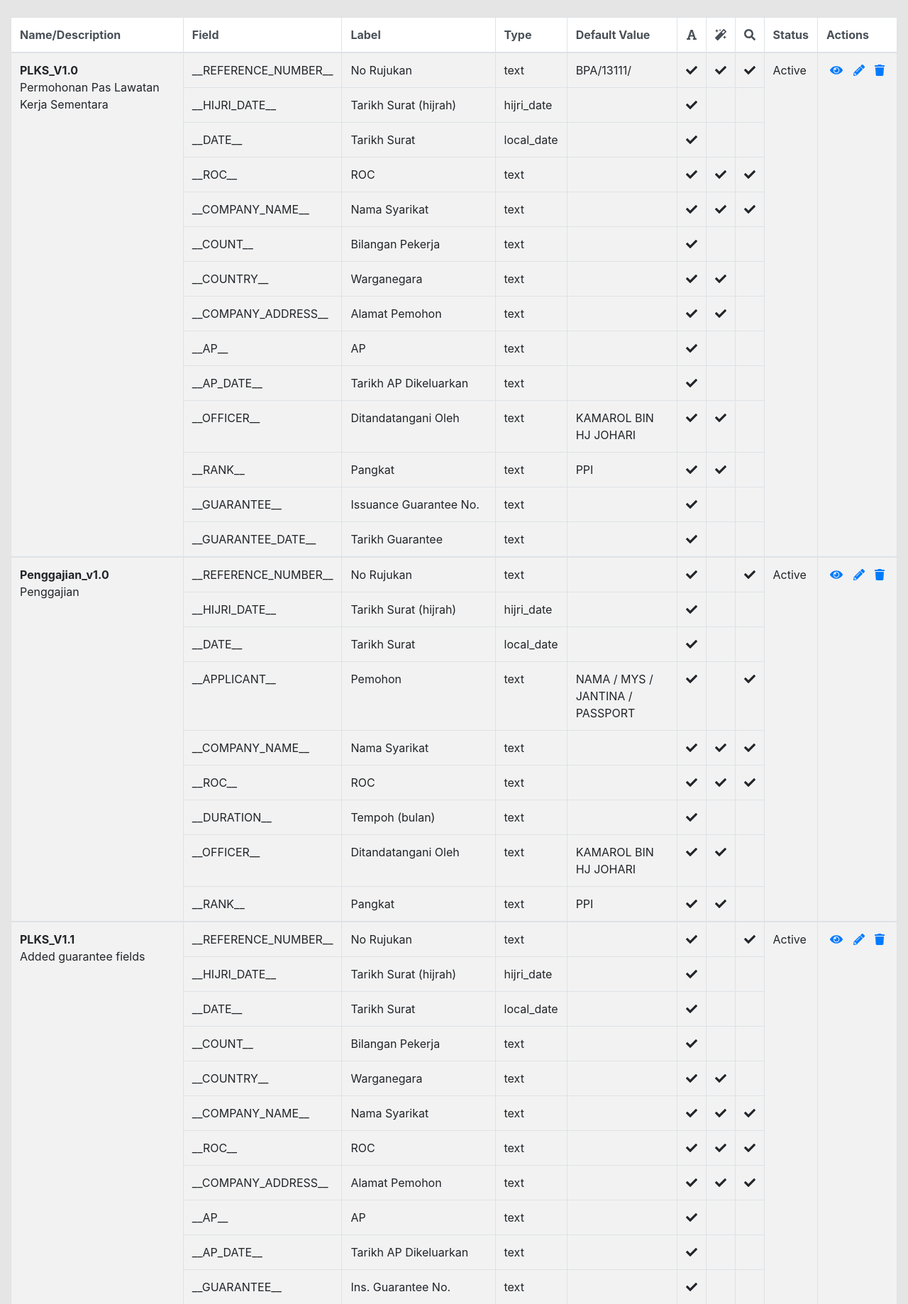
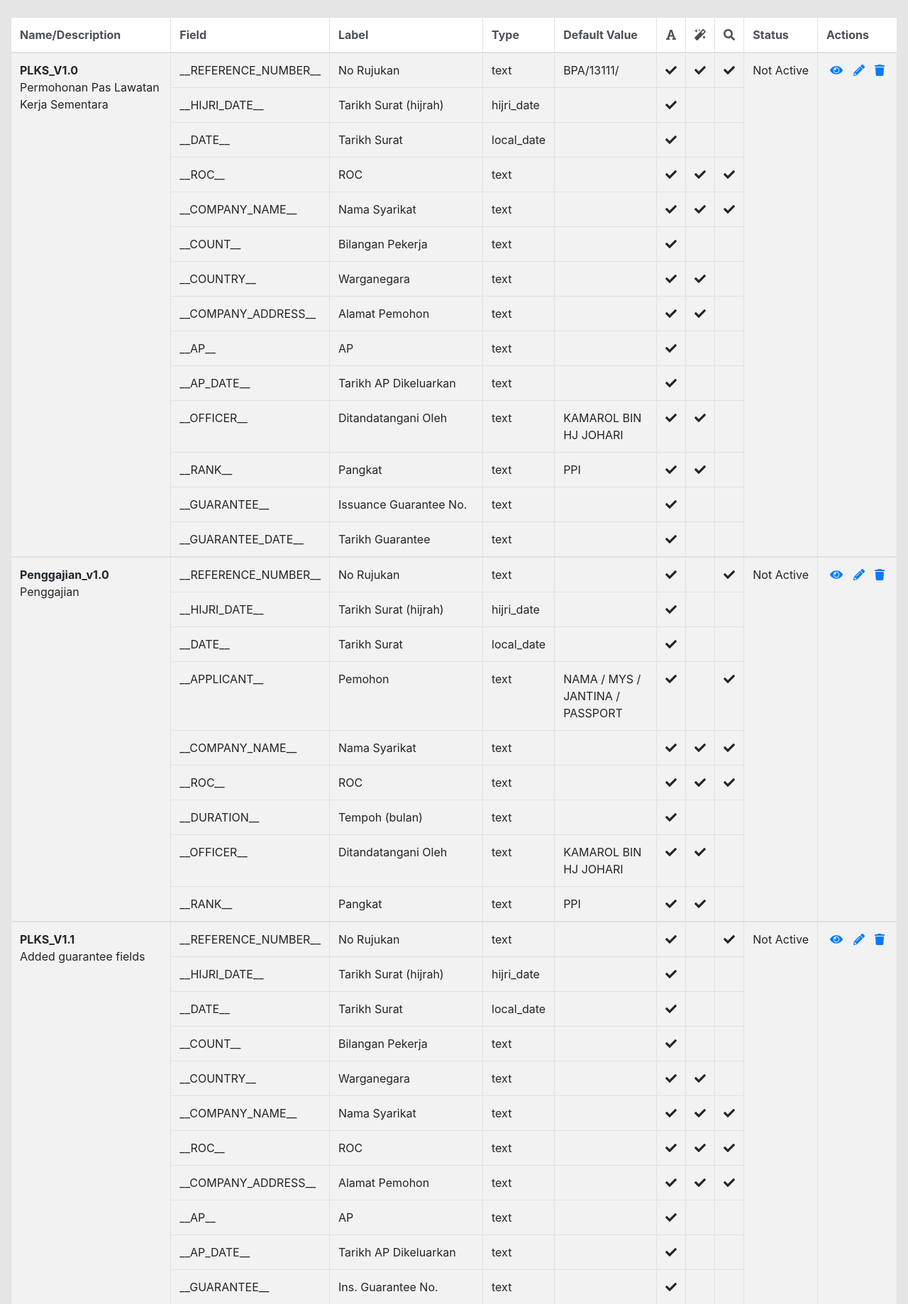
Before and after one commit to amirbujang/trackerdoc, a Django app: page /documents/template/index/ in a window 1280 px wide. Shown: the part 128-1966 px from the top of the page at 71% size. Run offline with Django 3.2, Linux system fonts and the light colour scheme; a user stored in the database is signed in; data comes from the database, SQL or seed files in the repository; some libraries are stand-ins or nearby versions.

Commit message:
Fixed to show correct template status

```diff
--- a/trackerdoc/documents/templates/documents/template_index.html
+++ b/trackerdoc/documents/templates/documents/template_index.html
@@ -61,7 +61,13 @@
                   {% if tags.0.is_searchable %} <span class="fas fa-check" title="Searchable"></span> {% endif %}
                 </td>
 
-                <td rowspan="{{ rowspan }}" class="fit-cell">Active</td>
+                <td rowspan="{{ rowspan }}" class="fit-cell">
+                  {% if template.is_active %}
+                  Active
+                  {% else %}
+                  Not Active
+                  {% endif %}
+                </td>
                 <td rowspan="{{ rowspan }}" class="template-index-actions">
                   <a href="{% url 'documents:view_template' template.id %}"><span class="fas fa-eye" title="Preview template"></span></a>
                   <a href="{% url 'documents:edit_template' template.id %}"><span class="fas fa-pencil-alt" title="Edit template"></span></a>
```
